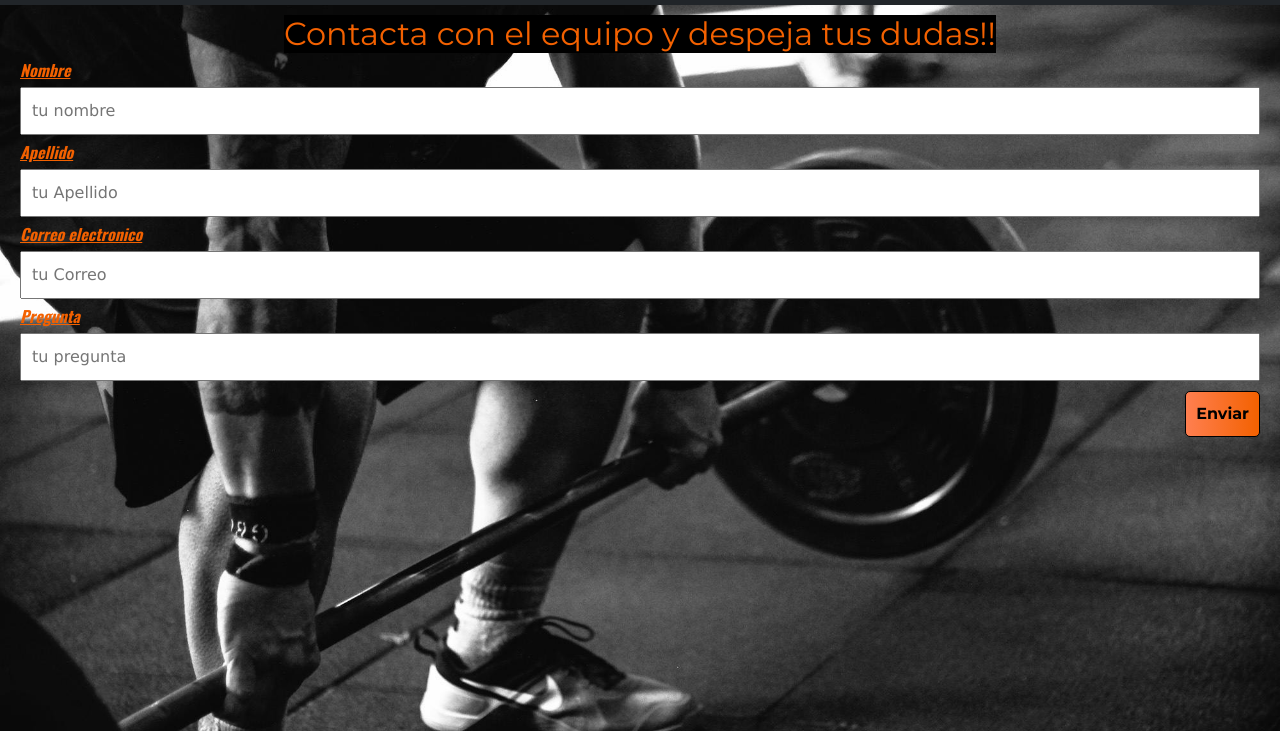
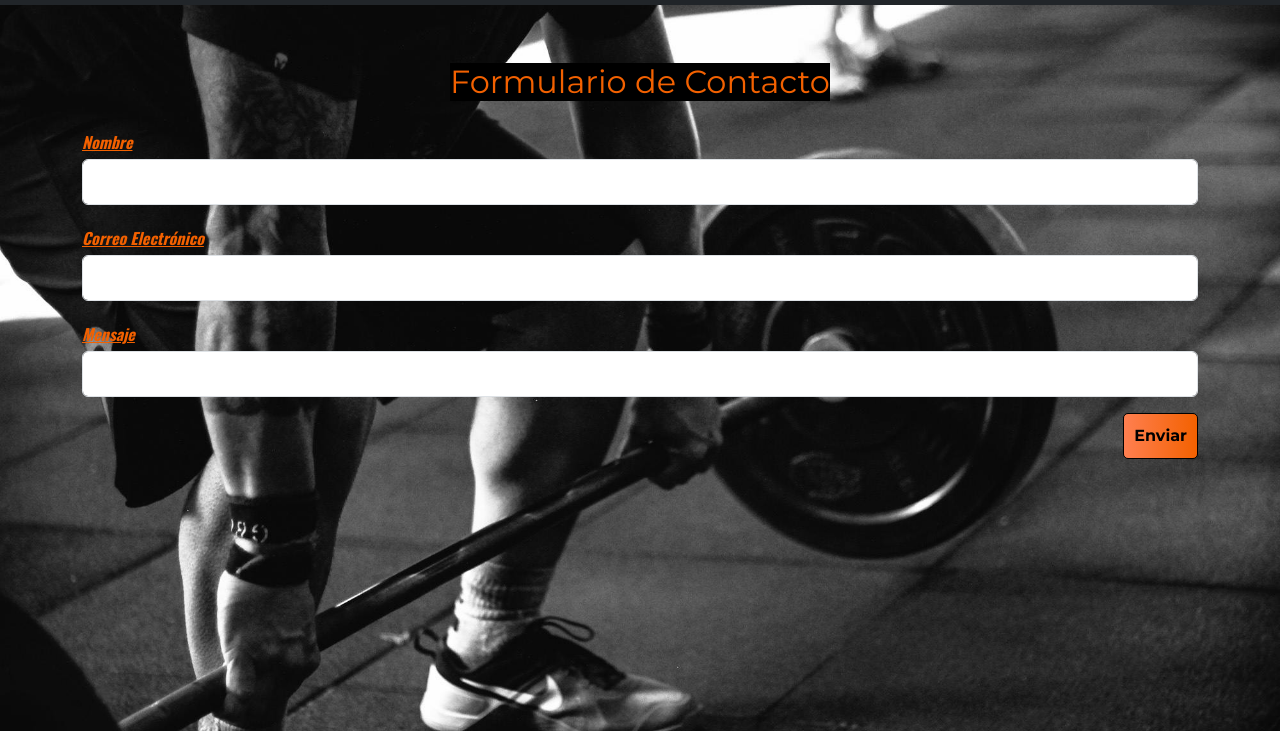
Before and after one commit to nicoperezb22/primer-entrega, a plain HTML site: page pages/contacto.html in a window 1280 px wide. Shown: the part 69-800 px from the top of the page. Drawn offline with nearby package versions, Linux system fonts and the light colour scheme; a web font is replaced by a local one.

Commit message:
tercerEntregaFinal

```diff
--- a/pages/contacto.html
+++ b/pages/contacto.html
@@ -70,23 +70,32 @@
 
 
     <main class="main-contacto min-vh-100">
-        <h2 class="titulo__contacto">Contacta con el equipo y despeja tus dudas!!</h2>
-        <section>
-            <form action="index.html">
-                <label for="Pnombre">Nombre</label>
-                <input type="text" id="Pnombre" placeholder="tu nombre">
-                <label for="Apellido">Apellido</label>
-                <input type="text" id="Apellido" placeholder="tu Apellido">
-                <label for="email">Correo electronico</label>
-                <input type="text" id="email" placeholder="tu Correo">
-                <label for="Pregunta">Pregunta</label>
-                <input type="text" id="Pregunta" placeholder="tu pregunta">
-                <div class="submit">
-                <input type="button" value="Enviar">
-                </div>
+      <div class="container my-5">
+        <div class="row justify-content-center">
+          <div class="col-lg">
+            <h2 class="titulo__contacto text-center mb-4">Formulario de Contacto</h2>
+            <form>
+              <div class="mb-3">
+                <label for="nombre">Nombre</label>
+                <input type="text" id="nombre" name="nombre" class="form-control" />
+              </div>
+              <div class="mb-3">
+                <label for="email">Correo Electrónico</label>
+                <input type="text" id="email" name="email" class="form-control" />
+              </div>
+              <div class="mb-3">
+                <label for="mensaje">Mensaje</label>
+                <input type="text" id="mensaje" name="mensaje" class="form-control" />
+              </div>
+              <div class="submit text-end">
+                <input type="button" value="Enviar" class="btn btn-warning" />
+              </div>
             </form>
-        </section>
-    </main>
+          </div>
+        </div>
+      </div>
+      </main>
+
     <footer>
         <h4>2025 Fitness Life Store. Todos los derechos reservados</h4>
     </footer>
--- a/sass/pages/_contacto.scss
+++ b/sass/pages/_contacto.scss
@@ -31,15 +31,18 @@ label{
 
 }
 
-input[type=text]{
+form input[type="text"] {
     width: 100%;
-    padding: 10px 10px;
+    padding: 10px;
+    border: 1px solid #ccc;
+    border-radius: 5px;
+  }
 
-}
-
-input[type=text]:focus{
+  form input[type="text"]:focus {
     outline: none;
-}
+    border-color: #f36100;
+    box-shadow: 0 0 5px rgba(243, 97, 0, 0.5);
+  }
 
 .submit{
     text-align: end;
```
Also changed, not shown: 2 other files.
